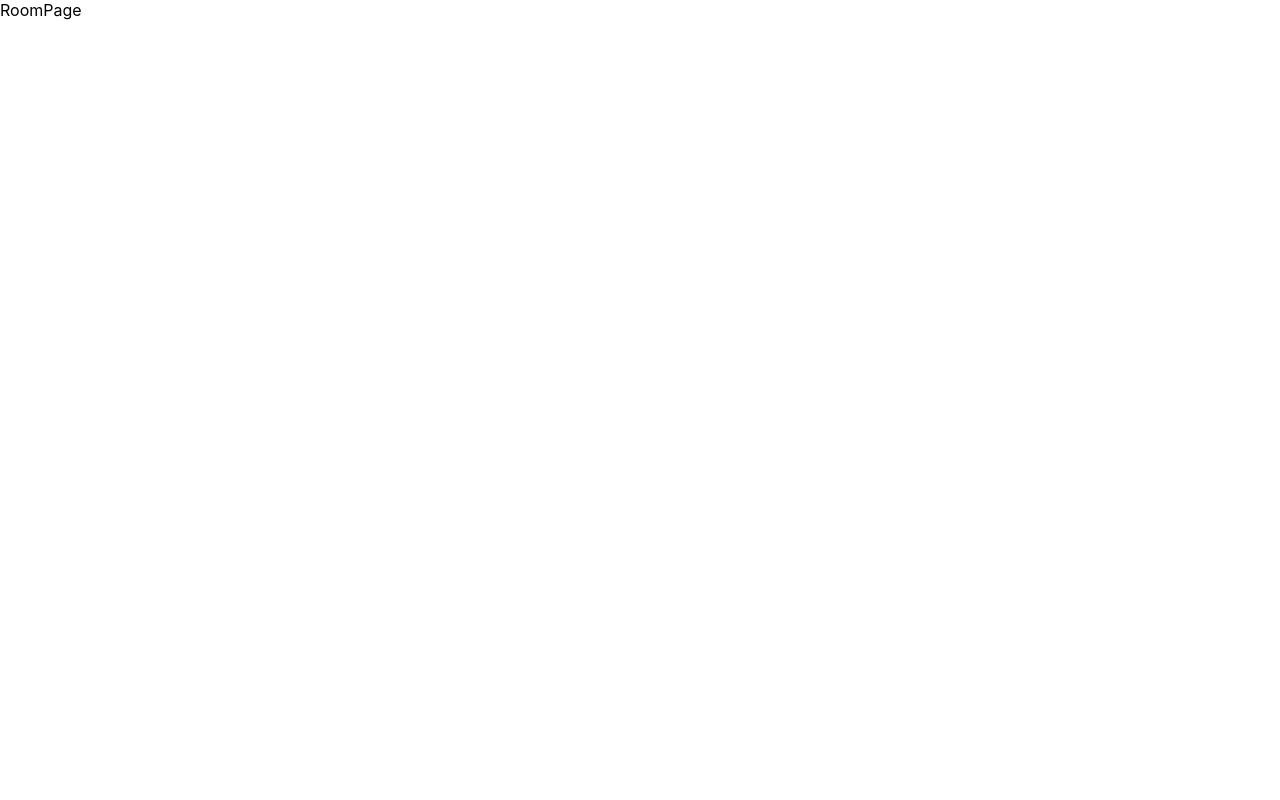
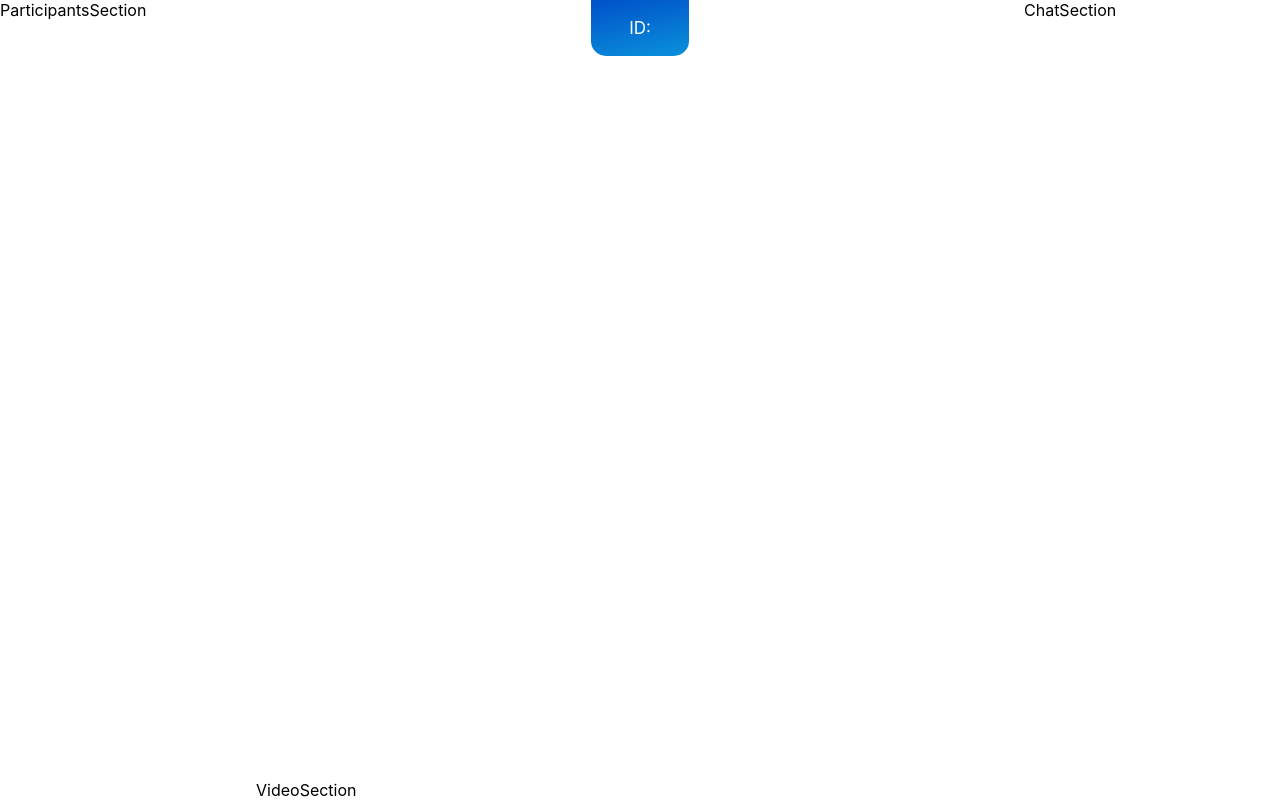
Before and after one commit to jorgevrgs/webrtc-example, a React (Create React App) app in the folder packages/client/: page /room in a window 1280 px wide. Built offline with nearby package versions, Linux system fonts and the light colour scheme.

Commit message:
wip: init room page sections

```diff
--- /dev/null
+++ b/packages/client/src/pages/room/RoomLabel.js
@@ -0,0 +1,9 @@
+import React from 'react';
+
+export default function RoomLabel({ roomId }) {
+  return (
+    <div className="room_label">
+      <p className="room_label_paragraph">ID: {roomId}</p>
+    </div>
+  );
+}
--- a/packages/client/src/pages/room/RoomPage.js
+++ b/packages/client/src/pages/room/RoomPage.js
@@ -1,5 +1,30 @@
 import React from 'react';
+import ChatSection from './chat/ChatSection';
+import ParticipantsSection from './participants/ParticipantsSection';
+import RoomLabel from './RoomLabel';
+import VideoSection from './videos/VideoSection';
 
-export default function RoomPage() {
-  return <div>RoomPage</div>;
+import { connect } from 'react-redux';
+import './RoomPage.css';
+
+function RoomPage({ roomId }) {
+  return (
+    <div className="room_container">
+      <ParticipantsSection />
+
+      <VideoSection />
+
+      <ChatSection />
+
+      <RoomLabel roomId={roomId} />
+    </div>
+  );
 }
+
+const mapStoreStateToProps = (state) => {
+  return {
+    ...state,
+  };
+};
+
+export default connect(mapStoreStateToProps)(RoomPage);
--- /dev/null
+++ b/packages/client/src/pages/room/chat/ChatSection.js
@@ -0,0 +1,5 @@
+import React from 'react';
+
+export default function ChatSection() {
+  return <div className="chat_section_container">ChatSection</div>;
+}
--- /dev/null
+++ b/packages/client/src/pages/room/participants/ParticipantsSection.js
@@ -0,0 +1,7 @@
+import React from 'react';
+
+export default function ParticipantsSection() {
+  return (
+    <div className="participants_section_container">ParticipantsSection</div>
+  );
+}
--- /dev/null
+++ b/packages/client/src/pages/room/videos/VideoSection.js
@@ -0,0 +1,5 @@
+import React from 'react';
+
+export default function VideoSection() {
+  return <div className="video_section_container">VideoSection</div>;
+}
```
